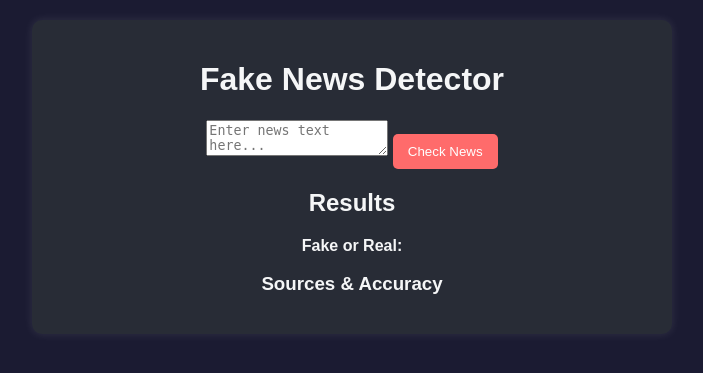
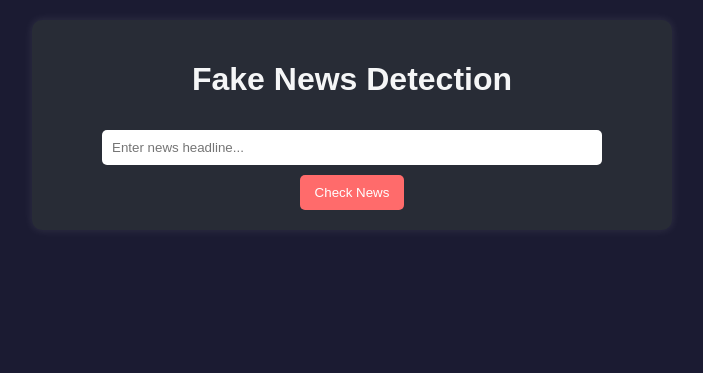
Before and after one commit to udaygit9010/uday, a Flask app: page / in a window 1280 px wide. Shown: the top 373 px of the page, without its empty margins (288-991 px from the left). Run offline with Flask 3, Linux system fonts and the light colour scheme.

Commit message:
Update index.html

```diff
--- a/templates/index.html
+++ b/templates/index.html
@@ -4,22 +4,16 @@
     <meta charset="UTF-8">
     <meta name="viewport" content="width=device-width, initial-scale=1.0">
     <title>Fake News Detector</title>
-     <link rel="stylesheet" href="{{ url_for('static', filename='style.css') }}">
+    <link rel="stylesheet" href="style.css">
 </head>
 <body>
     <div class="container">
-        <h1>Fake News Detector</h1>
-        <textarea id="newsInput" placeholder="Enter news text here..."></textarea>
+        <h1>Fake News Detection</h1>
+        <input type="text" id="newsText" placeholder="Enter news headline...">
         <button onclick="checkNews()">Check News</button>
-
-        <div id="result" class="hidden">
-            <h2>Results</h2>
-            <p><strong>Fake or Real:</strong> <span id="newsStatus"></span></p>
-            <h3>Sources & Accuracy</h3>
-            <ul id="sourcesList"></ul>
-        </div>
+        <div id="loader" class="loader"></div>
+        <div id="result"></div>
     </div>
-
-    <script src="{{ url_for('static', filename='script.js') }}"></script>
+    <script src="script.js"></script>
 </body>
 </html>
```
